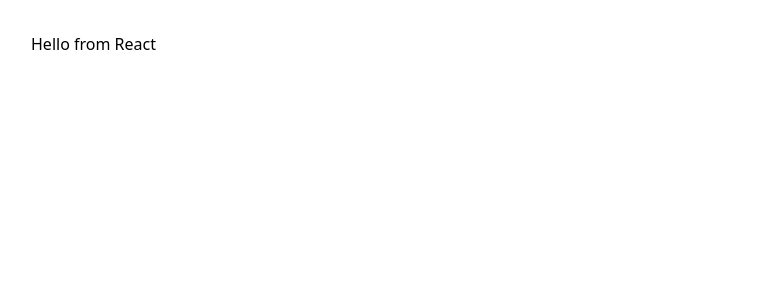
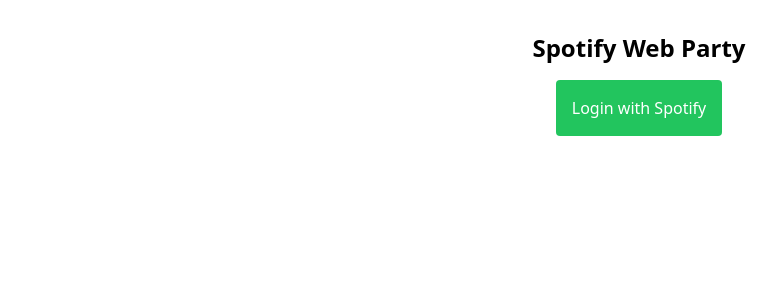
Before and after one commit to nathantmaher/SpotifyWebParty, a React (Vite) app in the folder client/: page / in a window 1280 px wide. Shown: the top 300 px of the page, without its empty margins (1-777 px from the left). Built offline with nearby package versions, Linux system fonts and the light colour scheme; the HTML template or start-up script is replaced by a standard one.

Commit message:
I think I got it

```diff
--- a/client/src/App.jsx
+++ b/client/src/App.jsx
@@ -1,20 +1,17 @@
+// client/src/App.jsx
 import { BrowserRouter, Routes, Route } from 'react-router-dom';
 import Login from './pages/Login';
 import Callback from './pages/Callback';
 
-// function App() {
-//   return (
-//     <BrowserRouter>
-//       <Routes>
-//         <Route path='/' element={<Login />} />
-//         <Route path='/callback' element={<Callback />} />
-//       </Routes>
-//     </BrowserRouter>
-//   );
-// }
-
 function App() {
-  return <h1 style={{ padding: '2rem' }}>Hello from React</h1>;
+  return (
+    <BrowserRouter>
+      <Routes>
+        <Route path="/" element={<Login />} />
+        <Route path="/callback" element={<Callback />} />
+      </Routes>
+    </BrowserRouter>
+  );
 }
 
 export default App;
--- a/client/src/pages/Callback.jsx
+++ b/client/src/pages/Callback.jsx
@@ -1,3 +1,4 @@
+// client/src/pages/Callback.jsx
 import { useEffect } from 'react';
 import { useLocation } from 'react-router-dom';
 
@@ -6,14 +7,19 @@
 
   useEffect(() => {
     const fetchToken = async () => {
-      const res = await fetch(`https://spotifywebparty.onrender.com/callback${search}`);
-      const data = await res.json();
-      console.log(data); // access_token, etc.
+      try {
+        const res = await fetch(`https://spotifywebparty.onrender.com/callback${search}`);
+        const data = await res.json();
+        console.log("Access Token:", data.access_token);
+      } catch (err) {
+        console.error("Token exchange failed", err);
+      }
     };
+
     fetchToken();
   }, [search]);
 
-  return <div className='p-4'>Processing login...</div>;
+  return <div className="p-4">Processing login with Spotify...</div>;
 };
 
 export default Callback;
--- a/client/src/pages/Login.jsx
+++ b/client/src/pages/Login.jsx
@@ -1,8 +1,17 @@
+// client/src/pages/Login.jsx
 const Login = () => {
   const handleLogin = () => {
-    window.location.href = 'https://spotifywebparty.onrender.com/login';
+    window.location.href = 'https://spotifywebparty.onrender.com/login'; // your actual backend
   };
-  return <button className='p-4 bg-green-500 text-white rounded'>Login with Spotify</button>;
+
+  return (
+    <div className="p-8 text-center">
+      <h1 className="text-2xl mb-4 font-bold">Spotify Web Party</h1>
+      <button className="p-4 bg-green-500 text-white rounded" onClick={handleLogin}>
+        Login with Spotify
+      </button>
+    </div>
+  );
 };
 
 export default Login;
```
Also changed, not shown: 5 other files (tests, documents, lock files or other folders).
